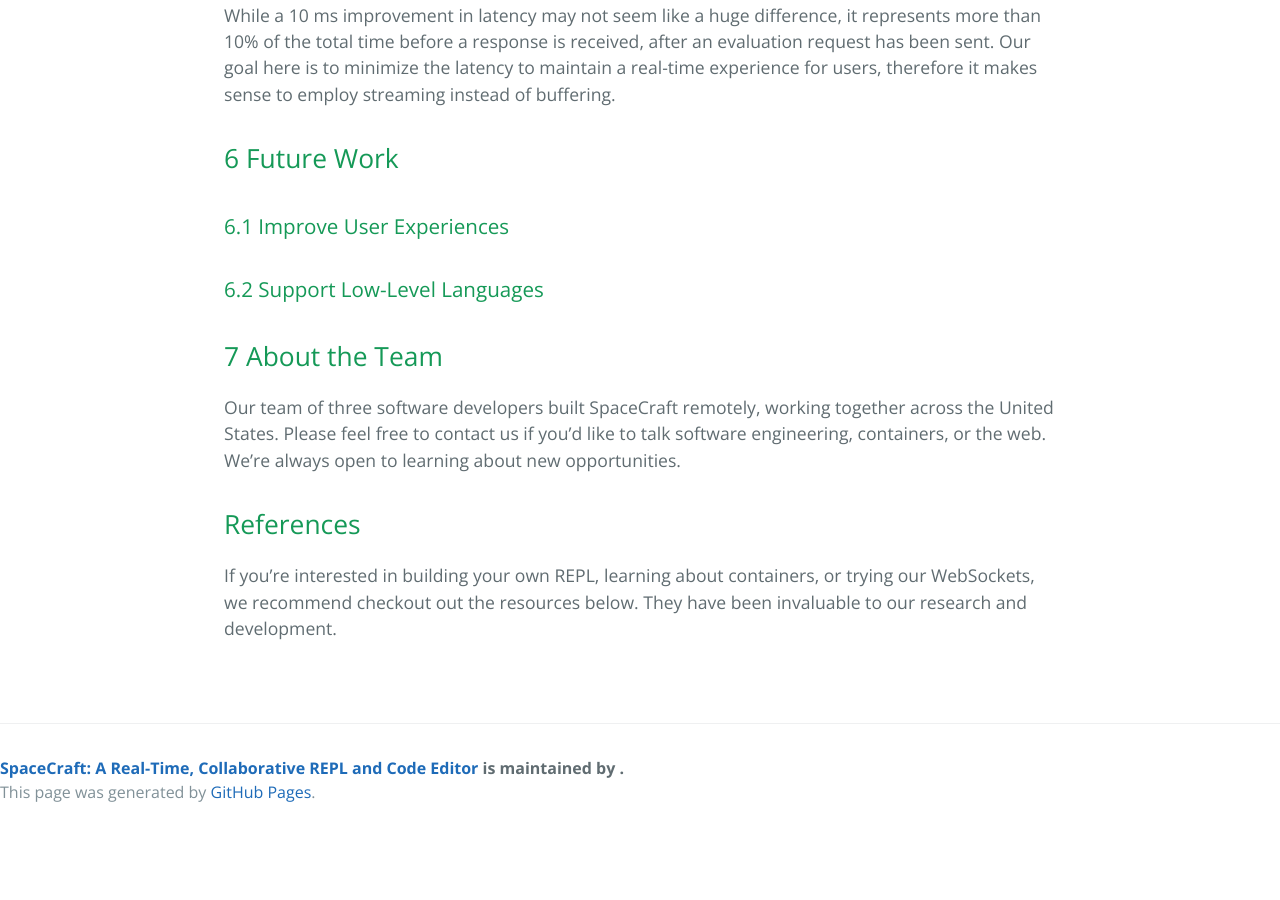
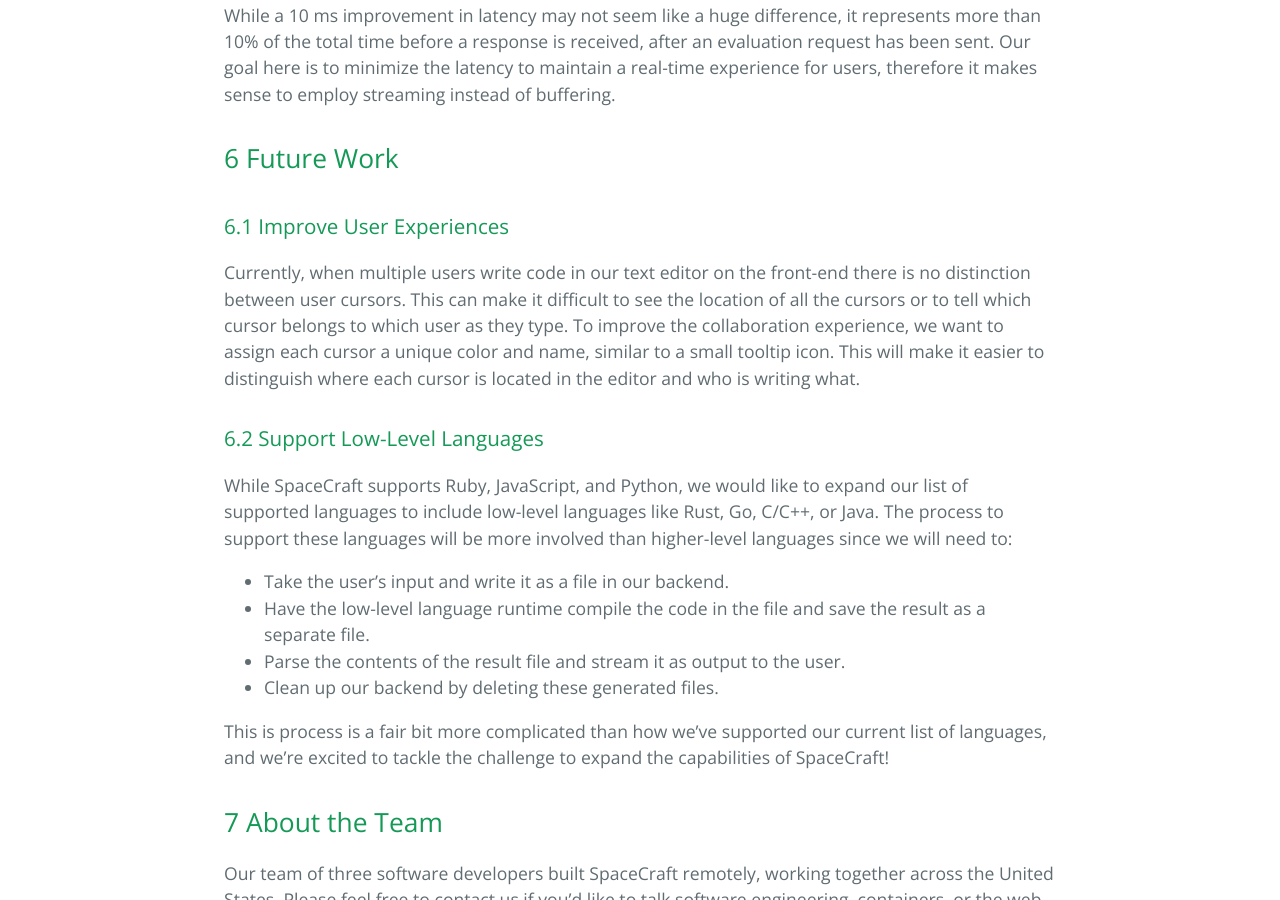
Before and after one commit to spacecraft-repl/spacecraft-repl.github.io, a Jekyll site: the page built from index.md, in a window 1280 px wide and 900 px high, scrolled down 5235 px. Built offline with Jekyll 4.4.1, drawn with Linux system fonts in a browser that asks for light colours; our own code applies the rules of GitHub Pages for plain Markdown files; before the commit the page ends 6039 px from its top, so only the background shows below that.

Commit message:
Wrote sections 6.1 and 6.2 under Future Work

```diff
--- a/index.md
+++ b/index.md
@@ -37,6 +37,7 @@
 ### 2.1 Interacting with the REPL program on the Back-end
 
 ## 3 Utilizing Containers
+
 
 ### 3.1 Segmenting Users by Container
 
@@ -128,8 +129,16 @@
 ## 6 Future Work
 
 ### 6.1 Improve User Experiences
+Currently, when multiple users write code in our text editor on the front-end there is no distinction between user cursors. This can make it difficult to see the location of all the cursors or to tell which cursor belongs to which user as they type. To improve the collaboration experience, we want to assign each cursor a unique color and name, similar to a small tooltip icon. This will make it easier to distinguish where each cursor is located in the editor and who is writing what.
 
 ### 6.2 Support Low-Level Languages
+While SpaceCraft supports Ruby, JavaScript, and Python, we would like to expand our list of supported languages to include low-level languages like Rust, Go, C/C++, or Java. The process to support these languages will be more involved than higher-level languages since we will need to:
+- Take the user's input and write it as a file in our backend.
+- Have the low-level language runtime compile the code in the file and save the result as a separate file.
+- Parse the contents of the result file and stream it as output to the user.
+- Clean up our backend by deleting these generated files.
+
+This is process is a fair bit more complicated than how we've supported our current list of languages, and we're excited to tackle the challenge to expand the capabilities of SpaceCraft!
 
 
 ## 7 About the Team
```
